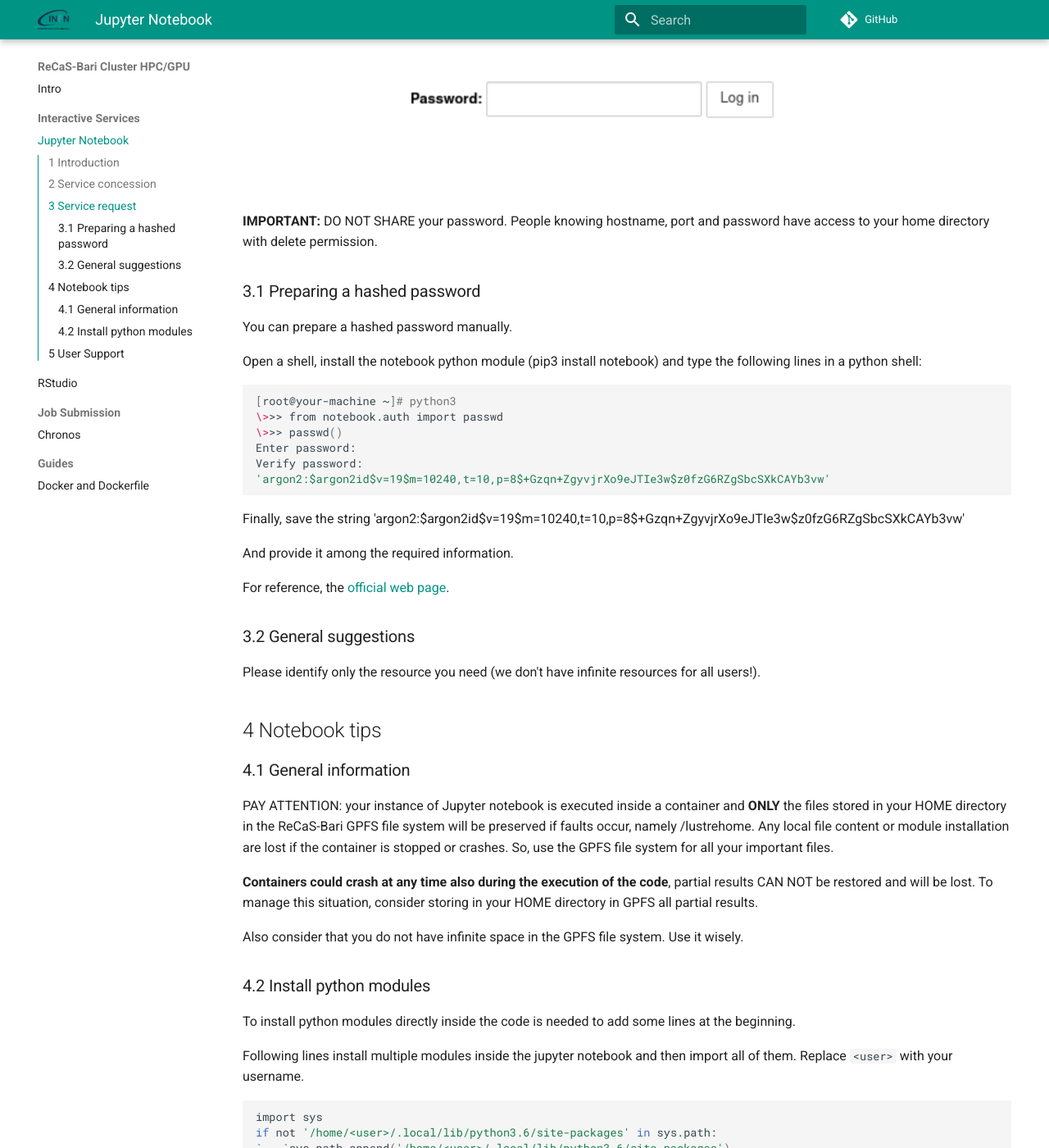
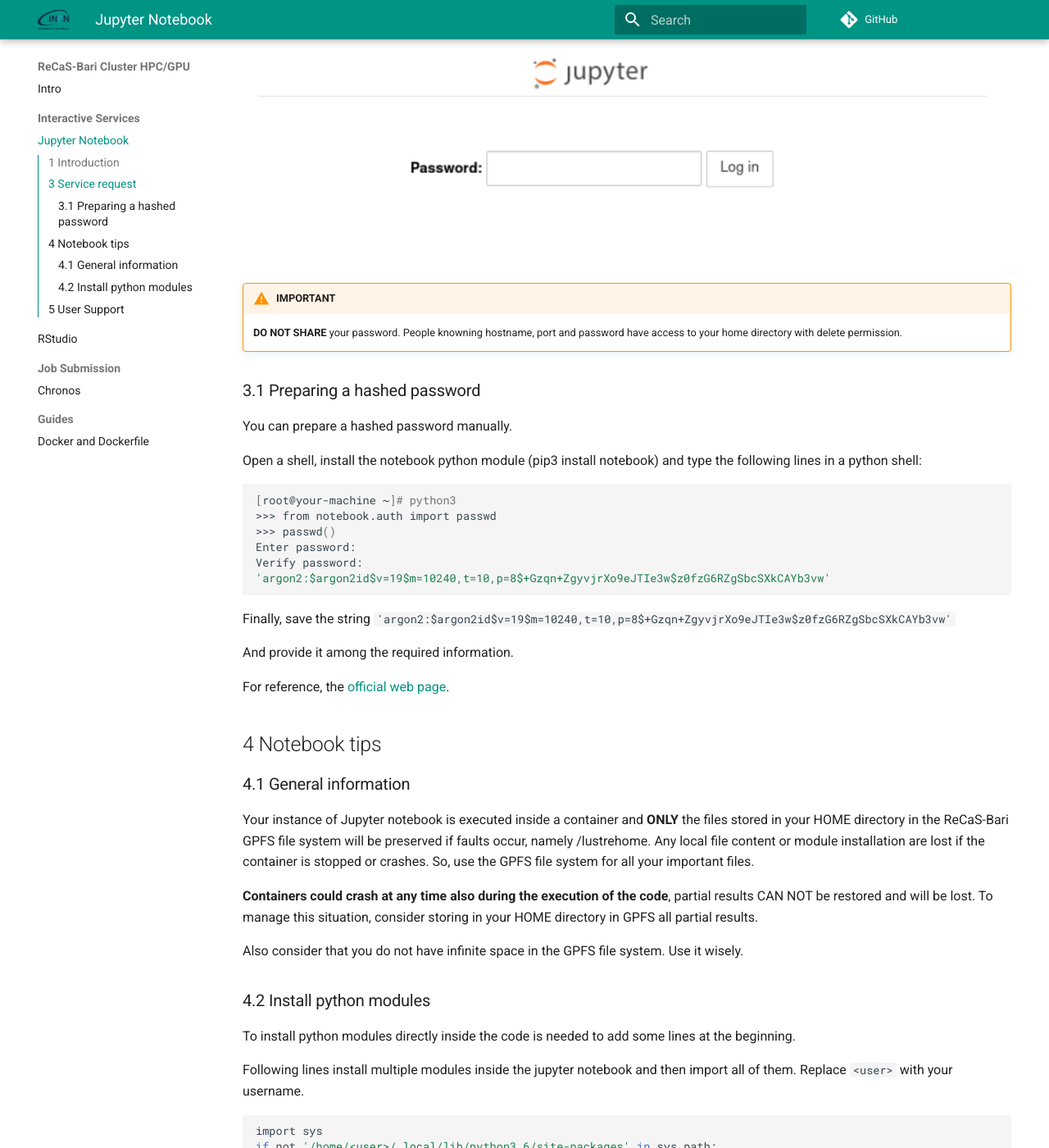
Before and after one commit to jvino/cluster-hpc-gpu-guides, an MkDocs documentation site: the page built from docs/interactive_services/jupyter_notebook.md, in a window 1280 px wide and 1400 px high, scrolled down 2410 px. Shown: the whole window at 82% size. Built offline with MkDocs 1.6.1 and Material for MkDocs 9.7.7, drawn with Linux system fonts in a browser that asks for light colours; comment, search, counter and statistics services are not loaded; some of the changed text lies outside the part shown.

Commit message:
first draft jn

````diff
--- a/docs/interactive_services/jupyter_notebook.md
+++ b/docs/interactive_services/jupyter_notebook.md
@@ -17,21 +17,22 @@
 
 ![jn3](images/jn3.png)
 
-## 2 Service concession
 The Jupyter Notebook instance MUST BE used ONLY for the developing phase. As soon as the code/analysis works, users are encouraged to use the [Job Orchestration service](https://jvino.github.io/cluster-hpc-gpu-guides/job_submission/chronos/).
 
-**IMPORTANT:** Every Jupyter Notebook instance on HPC/GPU cluster is allowed ONLY for a month. After, the instance will be killed. An email will be sent a week before. To extend the period of usage, create a ticket using this [link](https://www.recas-bari.it/index.php/en/recas-bari-servizi-en/support-request) with title “ReCaS HPC/GPU: Jupyter Notebook instance - Time extension request” and describe a valid reason for extension of time.
+!!! note
+    Every Jupyter Notebook instance on HPC/GPU cluster is allowed ONLY for a month. After, the instance will be killed. An email will be sent a week before.    To extend the period of usage, create a ticket using this [link](https://www.recas-bari.it/index.php/en/recas-bari-servizi-en/support-request) with title “ReCaS HPC/GPU: Jupyter Notebook instance - Time extension request” and describe a valid reason for extension of time.
 
 ## 3 Service request
 Jupyter Notebook on HPC/GPU cluster is available only for those users with a ReCaS-Bari HPC/HTC account active. Users without such an account MUST register using this [link](https://www.recas-bari.it/index.php/en/recas-bari-servizi-en/richiesta-credenziali-2) (check the box "**Account for access to ReCas-Bari compute services (HTC/HPC)**").
 
-You can check if the registration is successfully completed by access to the **frontend.recas.ba.infn.it** server via ssh:
+You can check if the registration is successfully completed by access to the `frontend.recas.ba.infn.it` server via ssh:
 
 `ssh <username>@frontend.recas.ba.infn.it`
 
 After that, you can request your personal Jupyter Notebook instance using this [link](https://www.recas-bari.it/index.php/en/recas-bari-servizi-en/support-request).
 
 Please provide the following information:
+
 ```bash
 Title: “ReCaS HPC/GPU: Jupyter Notebook instance request”
 Issue:
@@ -45,13 +46,17 @@
 - other info, if you believe could be useful (like python version)
 ```
 
+!!! note
+    Please identify only the resource you need (we don't have infinite resources for all users!)
+
 Once the request will be approved, you will receive an email containing your URL to use to access the remote Jupyter Notebook.
 
 In the following image, you can see the login web page. Insert your password used during the creation of hashed password (Next section).
 
 ![jn4](images/jn4.png)
 
-**IMPORTANT:** DO NOT SHARE your password. People knowing hostname, port and password have access to your home directory with delete permission.
+!!! warning "IMPORTANT"
+    **DO NOT SHARE** your password. People knowning hostname, port and password have access to your home directory with delete permission.
 
 ### 3.1 Preparing a hashed password
 You can prepare a hashed password manually.
@@ -60,25 +65,23 @@
 
 ```bash
 [root@your-machine ~]# python3
-\>>> from notebook.auth import passwd
-\>>> passwd()
+>>> from notebook.auth import passwd
+>>> passwd()
 Enter password:
 Verify password:
 'argon2:$argon2id$v=19$m=10240,t=10,p=8$+Gzqn+ZgyvjrXo9eJTIe3w$z0fzG6RZgSbcSXkCAYb3vw'
 ```
 
-Finally, save the string 'argon2:$argon2id$v=19$m=10240,t=10,p=8$+Gzqn+ZgyvjrXo9eJTIe3w$z0fzG6RZgSbcSXkCAYb3vw'
+Finally, save the string `'argon2:$argon2id$v=19$m=10240,t=10,p=8$+Gzqn+ZgyvjrXo9eJTIe3w$z0fzG6RZgSbcSXkCAYb3vw'`
 
 And provide it among the required information.
 
 For reference, the [official web page](https://jupyter-notebook.readthedocs.io/en/stable/public_server.html#preparing-a-hashed-password).
 
-### 3.2 General suggestions
-Please identify only the resource you need (we don't have infinite resources for all users!).
-
 ## 4 Notebook tips
 ### 4.1 General information
-PAY ATTENTION: your instance of Jupyter notebook is executed inside a container and **ONLY** the files stored in your HOME directory in the ReCaS-Bari GPFS file system will be preserved if faults occur, namely /lustrehome. Any local file content or module installation are lost if the container is stopped or crashes. So, use the GPFS file system for all your important files.
+
+Your instance of Jupyter notebook is executed inside a container and **ONLY** the files stored in your HOME directory in the ReCaS-Bari GPFS file system will be preserved if faults occur, namely /lustrehome. Any local file content or module installation are lost if the container is stopped or crashes. So, use the GPFS file system for all your important files.
 
 **Containers could crash at any time also during the execution of the code**, partial results CAN NOT be restored and will be lost. To manage this situation, consider storing in your HOME directory in GPFS all partial results.
 
````
Also changed, not shown: other parts of docs/interactive_services/jupyter_notebook.md (+2 -2 lines), docs/interactive_services/rstudio.md (+1 -1 lines).
